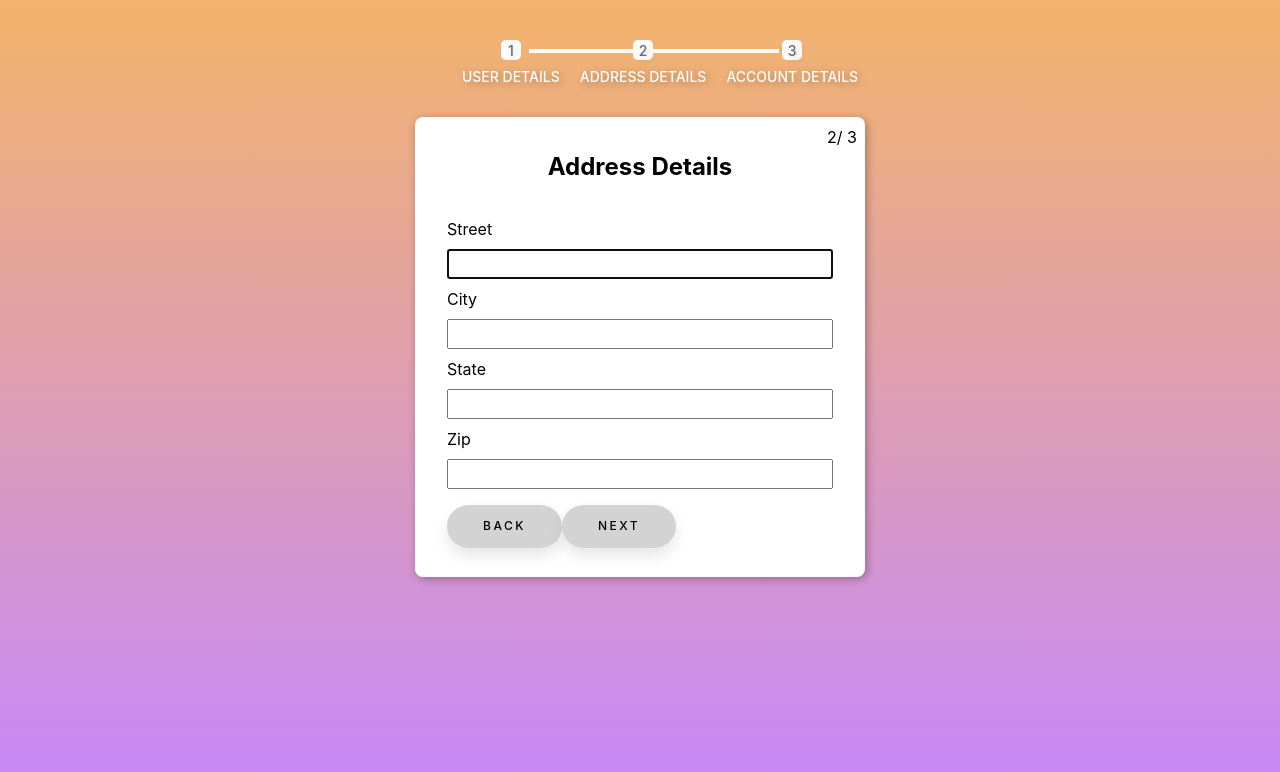
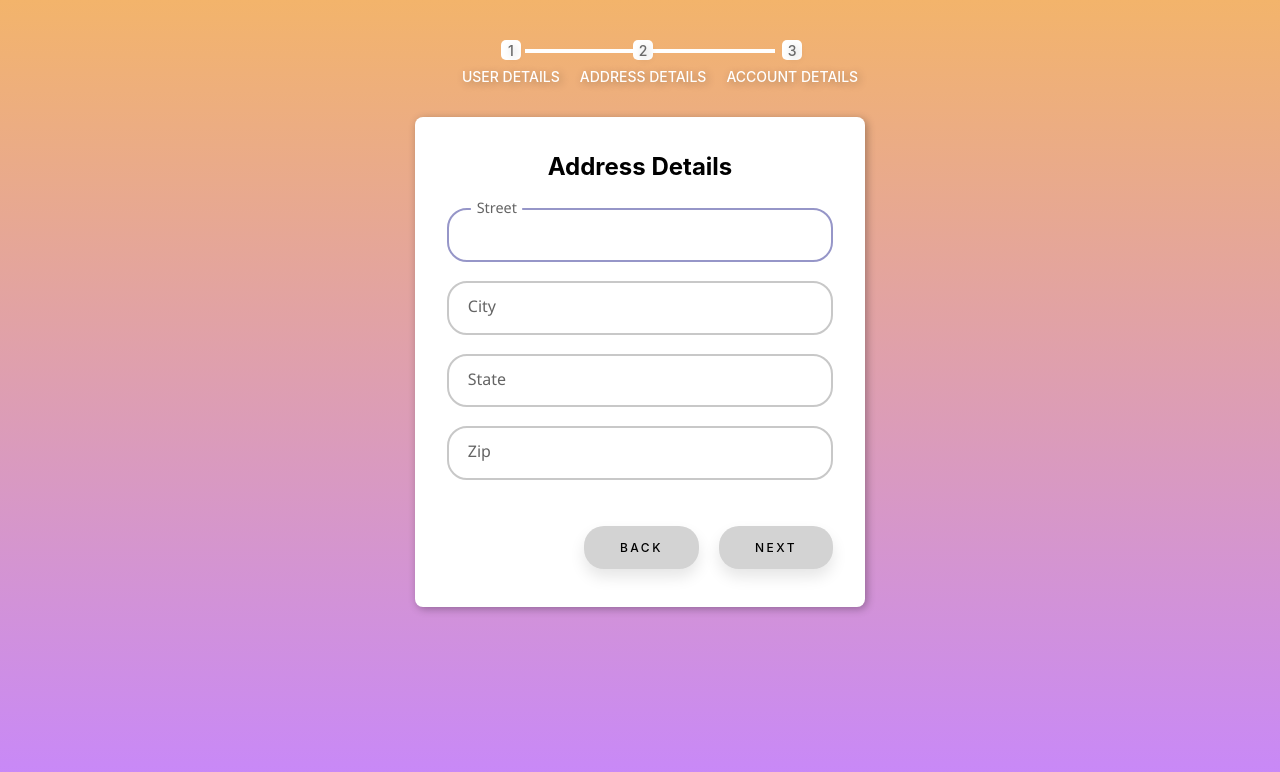
Before and after one commit to 0trava/Practic_work_ts-formic-react, a React (Vite) app: page / in a window 1280 px wide. Both pictures are taken after typing "Sample", "Sample", "5" into the empty fields and a click on the button "NEXT". Shown: the top 772 px of the page. Built offline with nearby package versions, Linux system fonts and the light colour scheme; the HTML template or start-up script is replaced by a standard one.

Commit message:
add style fol input

```diff
--- a/src/AccountForm.tsx
+++ b/src/AccountForm.tsx
@@ -1,4 +1,5 @@
 import { FormWrapper } from "./FormWrapper";
+import styles from  './App.module.scss';
 
 type AccountData = {
   email: string;
@@ -14,9 +15,18 @@ export function AccountForm({
   password,
   updateFields,
 }: AccountFormProps) {
+
+  // Style
+  const inputGroup: string = styles.inputGroup;
+
+
+
+
+
   return (
     <FormWrapper title="Account Creating">
-      <label htmlFor="">Email</label>
+      <div className={inputGroup}>
+
       <input
         type="email"
         autoFocus
@@ -24,13 +34,19 @@ export function AccountForm({
         value={email}
         onChange={(e) => updateFields({ email: e.target.value })}
       />
-      <label htmlFor="">Password</label>
+      <label htmlFor="">Email</label>
+      </div>
+
+      <div className={inputGroup}>
+
       <input
         type="password"
         required
         value={password}
         onChange={(e) => updateFields({ password: e.target.value })}
       />
+      <label htmlFor="">Password</label>
+      </div>
     </FormWrapper>
   );
 }
--- a/src/AddressForm.tsx
+++ b/src/AddressForm.tsx
@@ -1,4 +1,5 @@
 import { FormWrapper } from "./FormWrapper";
+import styles from "./App.module.scss";
 
 type AdressData = {
   street: string;
@@ -18,9 +19,12 @@ export function AddressForm({
   zip,
   updateFields,
 }: AdressFormProps) {
+  // Style
+  const inputGroup: string = styles.inputGroup;
+
   return (
     <FormWrapper title="Address Details">
-      <label htmlFor="">Street</label>
+      <div className={inputGroup}>
         <input
           type="text"
           autoFocus
@@ -28,27 +32,41 @@ export function AddressForm({
           value={street}
           onChange={(e) => updateFields({ street: e.target.value })}
         />
-      <label htmlFor="">City</label>
+        <label htmlFor="">Street</label>
+      </div>
+
+      <div className={inputGroup}>
         <input
           type="text"
           required
           value={city}
           onChange={(e) => updateFields({ city: e.target.value })}
         />
-      <label htmlFor="">State</label>
+        <label htmlFor="">City</label>
+      </div>
+
+      <div className={inputGroup}>
         <input
           type="text"
           required
           value={state}
           onChange={(e) => updateFields({ state: e.target.value })}
         />
-      <label htmlFor="">Zip</label>
+        <label htmlFor="">State</label>
+      </div>
+
+      <div className={inputGroup}>
+
       <input
         type="text"
         required
         value={zip}
         onChange={(e) => updateFields({ zip: e.target.value })}
       />
+      <label htmlFor="">Zip</label>
+      </div>
+
+
     </FormWrapper>
   );
 }
--- a/src/App.module.scss
+++ b/src/App.module.scss
@@ -119,7 +119,7 @@ ul::before{
   height: 4px;
   background-color: rgb(255, 255, 255);
   top: 9px;
-  left: 130px;
+  left: 110px;
 
 
 }
@@ -133,7 +133,7 @@ ul::after{
   height: 4px;
   background-color: rgb(255, 255, 255);
   top: 9px;
-  left: 250px;
+  left: 230px;
 
 
 }
@@ -175,11 +175,12 @@ li h3 {
   box-shadow: 2px 2px 8px rgba(0,0,0,0.3);;
   padding: 30px;
   width: 450px;
-  height: 460px;
+  height: 490px;
   border-radius: 20px;
   position: relative;
+  justify-content: space-between;
   padding: 2rem;
-  margin: 1rem;
+  // margin: 1rem;
 
   border-radius: .5rem;
   font-family:  -apple-system, BlinkMacSystemFont, 'Segoe UI', Roboto, Oxygen, Ubuntu, Cantarell, 'Open Sans', 'Helvetica Neue', sans-serif;
@@ -187,15 +188,32 @@ li h3 {
 
 .form form {
   width: 100%;
+  height: 420px;
   display: flex;
   flex-direction: column;
-  justify-content: space-around;
+  justify-content: space-between;
   align-items: stretch;
+
+}
+
+form h2 {
+  padding: 0;
+  margin: 0;
+  display: flex;
+  justify-content: center;
+  margin-bottom: 20px;
 
 }
 
 
 // Button style
+
+.buttonbox {
+  display: flex;
+  justify-content: flex-end;
+  gap: 20px;
+
+}
 
 button {
   padding: 1.03em 3em;
@@ -206,7 +224,7 @@ button {
   color: #000;
   background-color: #d3d3d3;
   border: none;
-  border-radius: 45px;
+  border-radius: 20px;
   box-shadow: 0px 8px 15px rgba(0, 0, 0, 0.1);
   transition: all 0.3s ease 0s;
   cursor: pointer;
@@ -227,13 +245,13 @@ button:active {
 
 // input style
 
-form div {
-  display: flex;
-}
+// form div {
+//   display: flex;
+// }
 
 .inputGroup {
   font-family: 'Segoe UI', sans-serif;
-  margin: 0.5em 0 0.5em 0;
+  margin: 0.2em 0 0.2em 0;
   width: 100%;
   position: relative;
 }
@@ -264,7 +282,7 @@ form div {
   margin: 0em;
   margin-left: 1.3em;
   padding: 0.4em;
-  background-color: #d1fdec;
+  background-color: #ffffff;
   border-radius: 10px;
 }
 
--- a/src/App.tsx
+++ b/src/App.tsx
@@ -54,6 +54,7 @@ function App() {
   // Style
   const className: string = styles.title;
   const form: string = styles.form;
+  const buttonbox: string = styles.buttonbox;
 
   return (
     <>
@@ -80,7 +81,7 @@ function App() {
     >
 
       <form action="" onSubmit={onSubmite}>
-        <div
+        {/* <div
           style={{
             position: "absolute",
             top: ".5rem",
@@ -88,7 +89,7 @@ function App() {
           }}
         >
           {currentStepIndex + 1}/ {steps.length}
-        </div>
+        </div> */}
 
 
         {step}
@@ -104,7 +105,7 @@ function App() {
 
         </div>
           {/* BUTTONS */}
-          <div>
+          <div className={buttonbox}>
           {!isFirstStep && (
             <button type="button" onClick={back}>
               Back
--- a/src/FormWrapper.tsx
+++ b/src/FormWrapper.tsx
@@ -8,21 +8,17 @@ type FormWrapperProps = {
 
 export function FormWrapper ({title, children}: FormWrapperProps) {
     return <>
-        <h2 style={{
-            textAlign: "center",
-            margin: 0,
-            marginBottom: "2rem"
-        }}>
-            {title}
-        </h2>
+        <div>
+        <h2>{title}</h2>
 
         <div style={{
             // display: "grid",
-            gap: ".5rem .5rem",
+            gap: ".8rem .5rem",
             justifyContent: "flex-start",
             display: "flex",
             flexDirection: "column",
             // gridTemplateColumns: "auto minmax(auto, 400px)",
         }}>{children}</div>
+        </div>
     </>
 }
```
Lines whose indentation alone changed are shown as unchanged.
